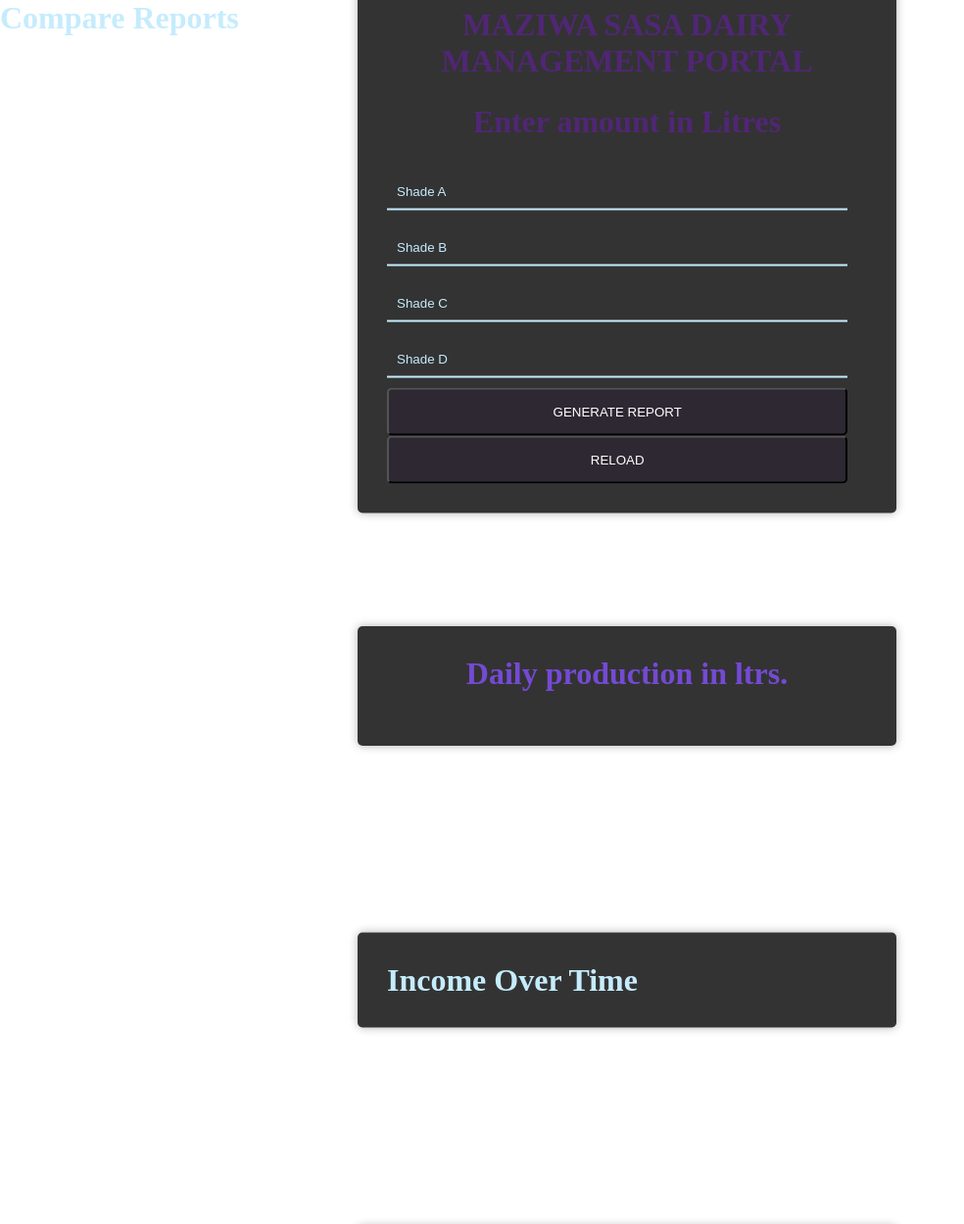
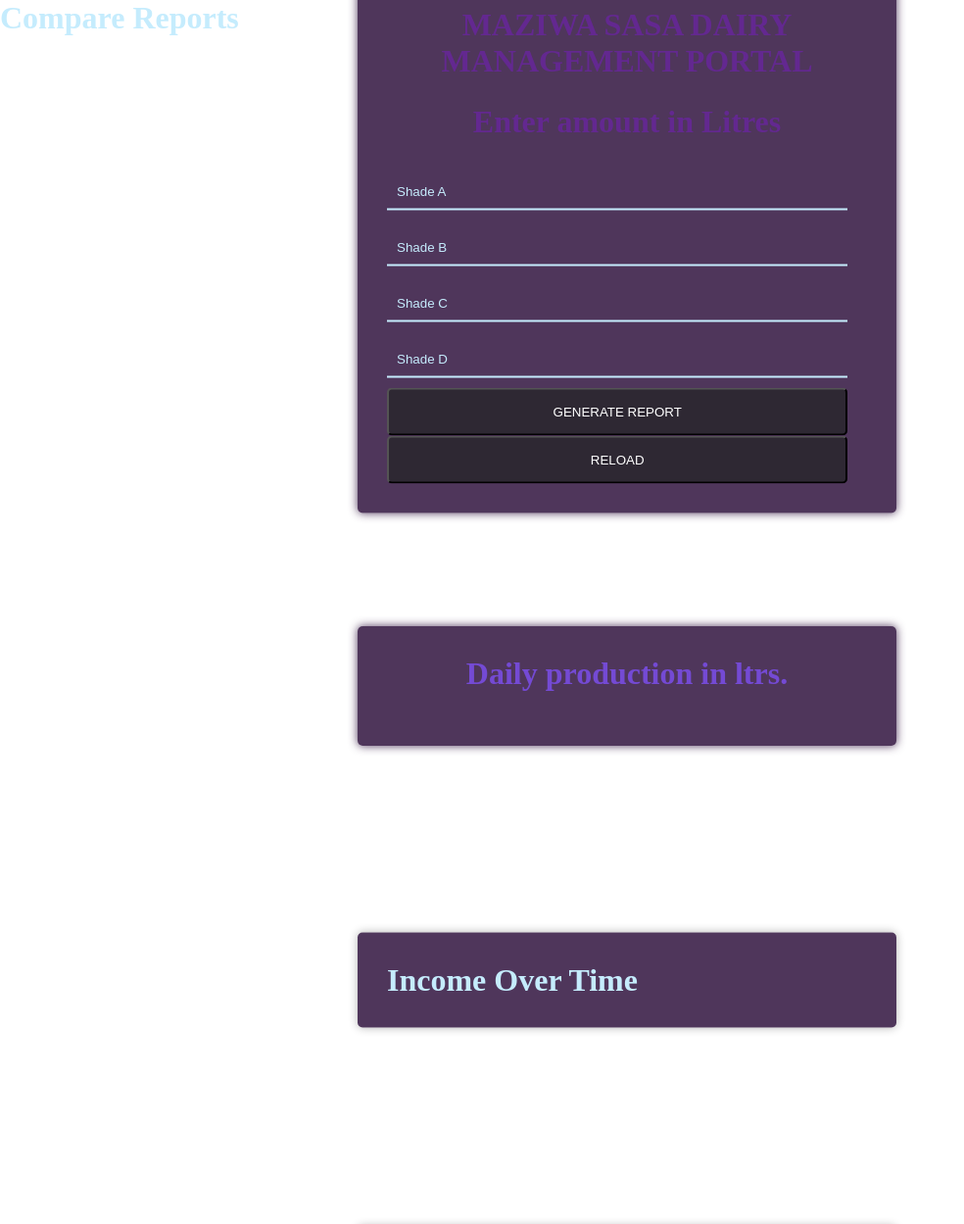
Before and after one commit to cyruswere/dairy_biz, a plain HTML site: page index.html in a window 1280 px wide. Shown: the top 1249 px of the page at 98% size, without its empty margins (0-984 px from the left). Drawn offline with Linux system fonts and the light colour scheme.

Commit message:
made changes

```diff
--- a/index.css
+++ b/index.css
@@ -23,10 +23,10 @@ body{
   transform: translate(-50%, -50%);
   width: 100%;
   max-width: 550px;
-  background: rgba(0,0,0,0.8);
+  background: rgba(60, 32, 73, 0.897);
   padding: 30px;
   border-radius: 5px;
-  box-shadow: 0 0 10px rgba(0,0,0,0.3);
+  box-shadow: 0 0 10px rgba(60, 32, 73, 0.897);
 }
 .output{
     position: absolute;
@@ -35,10 +35,10 @@ body{
     transform: translate(-50%, -50%);
     width: 100%;
     max-width: 550px;
-    background: rgba(0,0,0,0.8);
+    background: rgba(60, 32, 73, 0.897);
     padding: 30px;
     border-radius: 5px;
-    box-shadow: 0 0 10px rgba(0,0,0,0.3);
+    box-shadow: 0 0 10px rgba(60, 32, 73, 0.897);
 }
 
 .overTime{
@@ -48,7 +48,7 @@ body{
     transform: translate(-50%, -50%);
     width: 100%;
     max-width: 550px;
-    background: rgba(0,0,0,0.8);
+    background: rgba(60, 32, 73, 0.897);
     padding: 30px;
     border-radius: 5px;
     box-shadow: 0 0 10px rgba(0,0,0,0.3);
```
